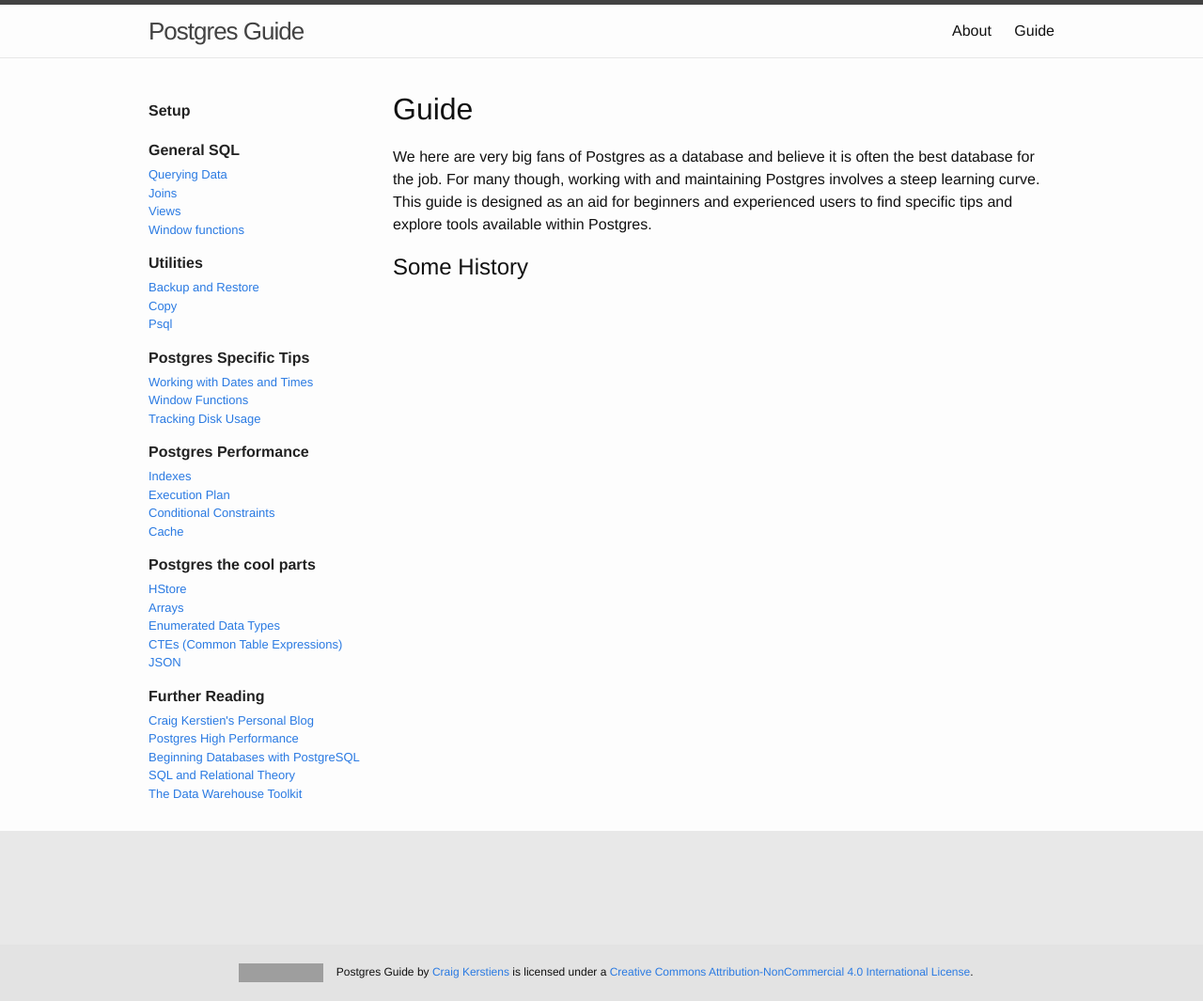
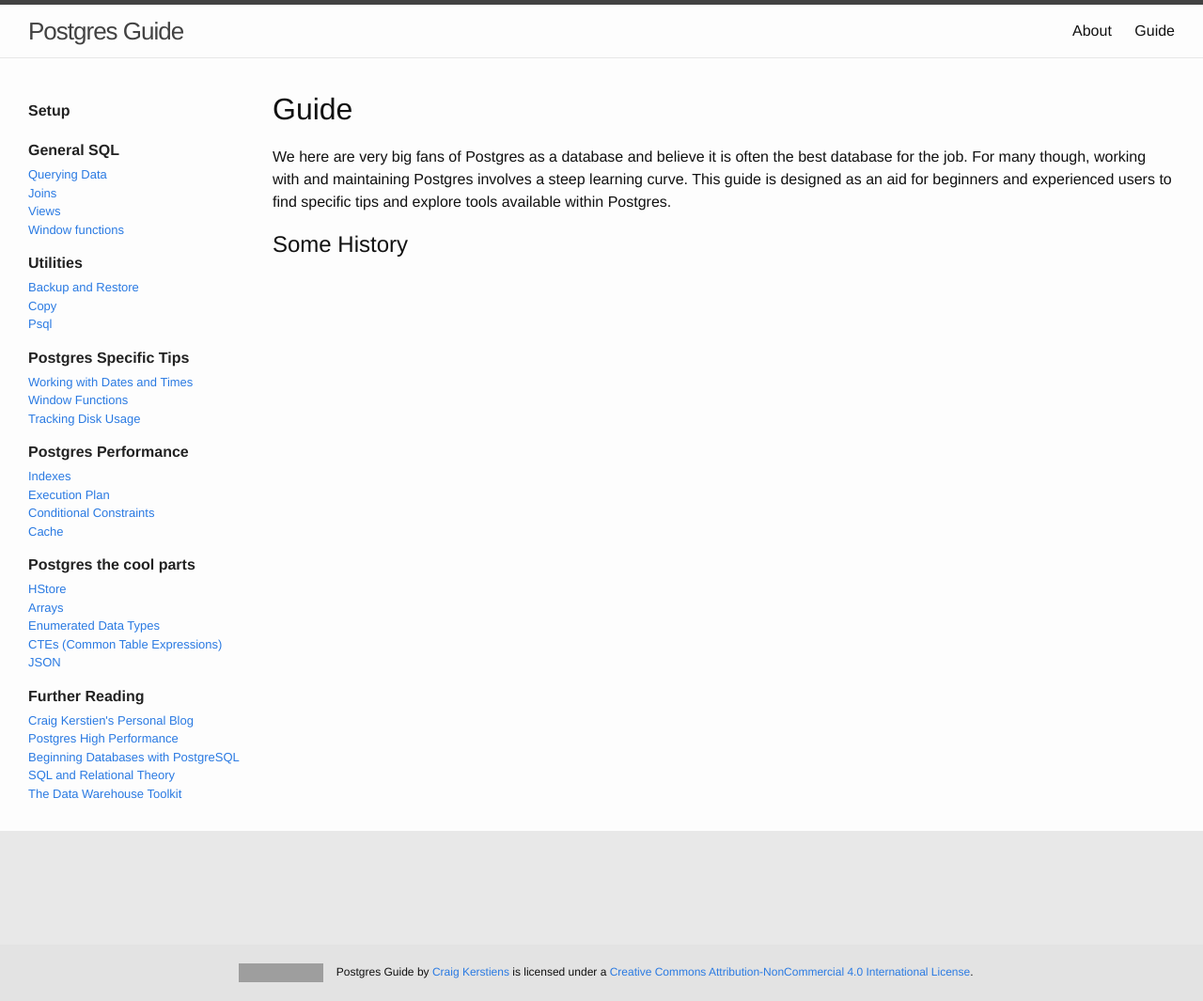
Before and after one commit to shashukla85/lg_debug_tmp, a Jekyll site: the page built from index.md, in a window 1280 px wide. Shown: the whole page at 94% size. Built offline with Jekyll 4.4.1, drawn with Linux system fonts in a browser that asks for light colours; Markdown is read by kramdown in place of the engine named in the settings; our own code applies the rules of GitHub Pages for plain Markdown files; grey boxes are pictures that could not be loaded.

Commit message:
Update main.scss

```diff
--- a/css/main.scss
+++ b/css/main.scss
@@ -19,7 +19,7 @@ $grey-color-light: lighten($grey-color, 40%);
 $grey-color-dark:  darken($grey-color, 25%);
 
 // Width of the content area
-$content-width:    1024px;
+$content-width:    1524px;
 $on-palm:          600px;
 $on-laptop:        1200px;
 
```
